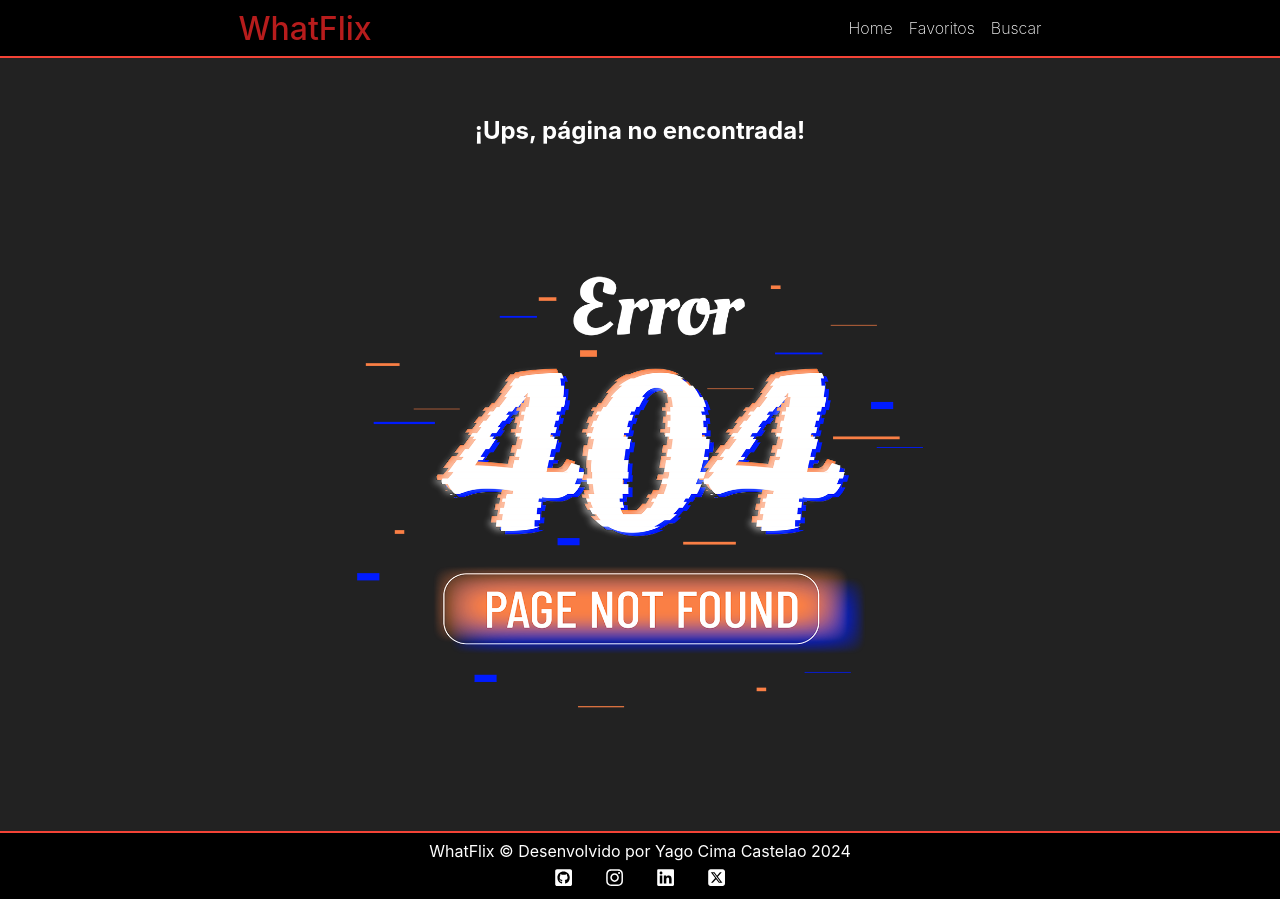
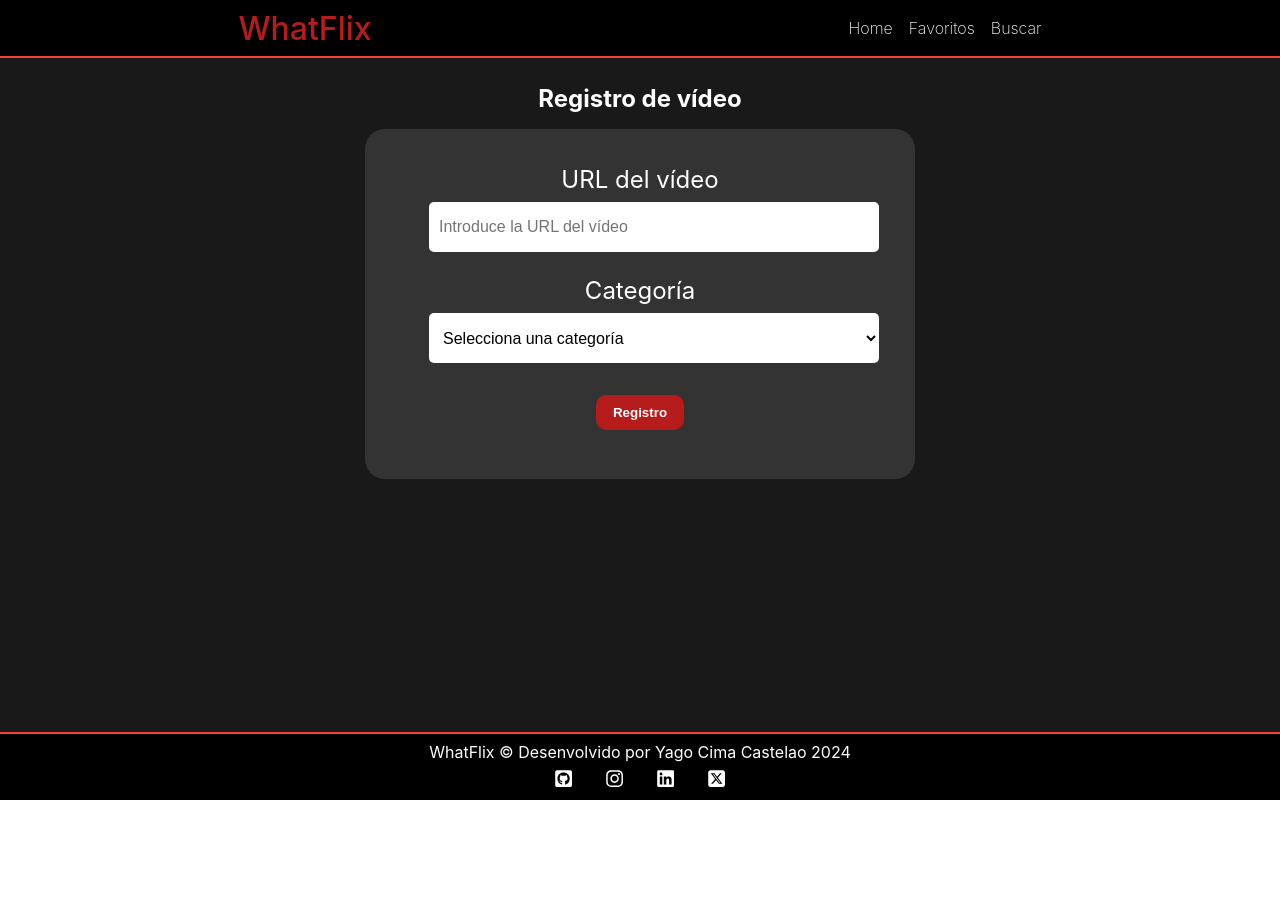
Before and after one commit to YagoCastelao/App-Movies, a React (Vite) app in the folder app-movies/: page /cadastre in a window 1280 px wide. After the commit the page ends 800 px from the top, so only its background shows below. Built offline with nearby package versions, Linux system fonts and the light colour scheme.

Commit message:
Creado componente de formulario y página con ruta

```diff
--- /dev/null
+++ b/app-movies/src/components/Form/Form.jsx
@@ -0,0 +1,35 @@
+import { categories } from "../Category/Category";
+
+import styles from "./Form.module.css";
+
+function Form() {
+  return (
+    <section className={styles.container}>
+      <h2>Registro de vídeo</h2>
+      <form>
+        <div>
+          <label>URL del vídeo</label>
+          <input
+            type="text"
+            placeholder="Introduce la URL del vídeo"
+            required="required"
+          />
+        </div>
+        <div>
+          <label>Categoría</label>
+          <select>
+            <option value="-">Selecciona una categoría</option>
+            { categories.map((item) => {
+                return <option value={item} >{item}</option>
+            }) }
+          </select>
+        </div>
+        <div>
+          <button>Registro</button>
+        </div>
+      </form>
+    </section>
+  );
+}
+
+export default Form;
--- /dev/null
+++ b/app-movies/src/components/Form/Form.module.css
@@ -0,0 +1,59 @@
+.container {
+    padding-top: 68px;
+    display: flex;
+    flex-direction: column;
+    align-items: center;
+    margin: 1rem 0;
+}
+
+.container h2 {
+    margin-bottom: 1rem;
+}
+
+.container form {
+    width: 550px;
+    height: 350px;
+    max-width: 90%;
+    background-color: #333333;
+    border-radius: 20px;
+    padding: 36px 64px;
+}
+
+.container div {
+    margin-bottom: 1rem;
+}
+
+.container label {
+    display: block;
+    margin-bottom: .5rem;
+    font-size: 1.5rem;
+}
+
+.container input,
+.container select {
+    background-color: #fff;
+    width: 450px;
+    height: 50px;
+    padding: 15px 10px;
+    margin-bottom: .5rem;
+    border: 0;
+    outline: none;
+    border-radius: 5px;
+    font-size: 1rem;
+}
+
+.container button {
+    background-color: #b71c1c;
+    border-radius: 10px;
+    font-weight: 600;
+    padding: 10px 17px;
+    border: none;
+    cursor: pointer;
+    color: #fff;
+    margin-top: .5rem;
+    text-align: center;
+}
+
+.container button:hover {
+    background-color: #f44336;
+}
--- /dev/null
+++ b/app-movies/src/pages/VideoCadastre/VideoCadastre.jsx
@@ -0,0 +1,20 @@
+import Header from '../../components/Header/Header'
+import Container from "../../components/Container/Container";
+import Footer from "../../components/Footer/Footer";
+import Form from '../../components/Form/Form';
+
+
+function VideoCadastre() {
+
+    return (
+        <>
+            <Header />
+            <Container>
+                <Form />
+            </Container>
+            <Footer />
+        </>
+    )
+}
+
+export default VideoCadastre
--- a/app-movies/src/routes.jsx
+++ b/app-movies/src/routes.jsx
@@ -5,6 +5,7 @@ import PageNotFound from "./pages/PageNotFound/PageNotFound";
 import Search from "./pages/Search/Search";
 import Favorites from "./pages/Favorites/Favorites";
 import FavoritesProvider from "./contexts/Favorites";
+import VideoCadastre from "./pages/VideoCadastre/VideoCadastre";
 
 function AppRoutes() {
   return (
@@ -16,6 +17,7 @@ function AppRoutes() {
           <Route path="*" element={<PageNotFound />} />
           <Route path="/search" element={<Search />} />
           <Route path="/favorites" element={<Favorites />} />
+          <Route path="/cadastre" element={<VideoCadastre />} />
         </Routes>
       </FavoritesProvider>
     </Router>
```
